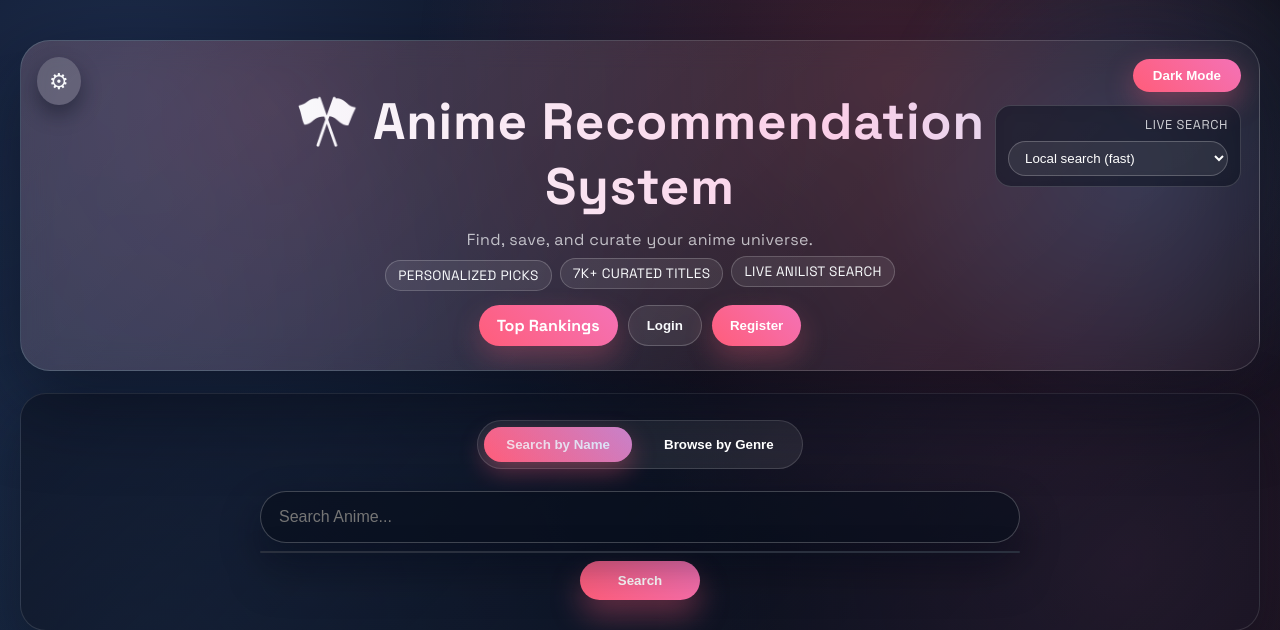
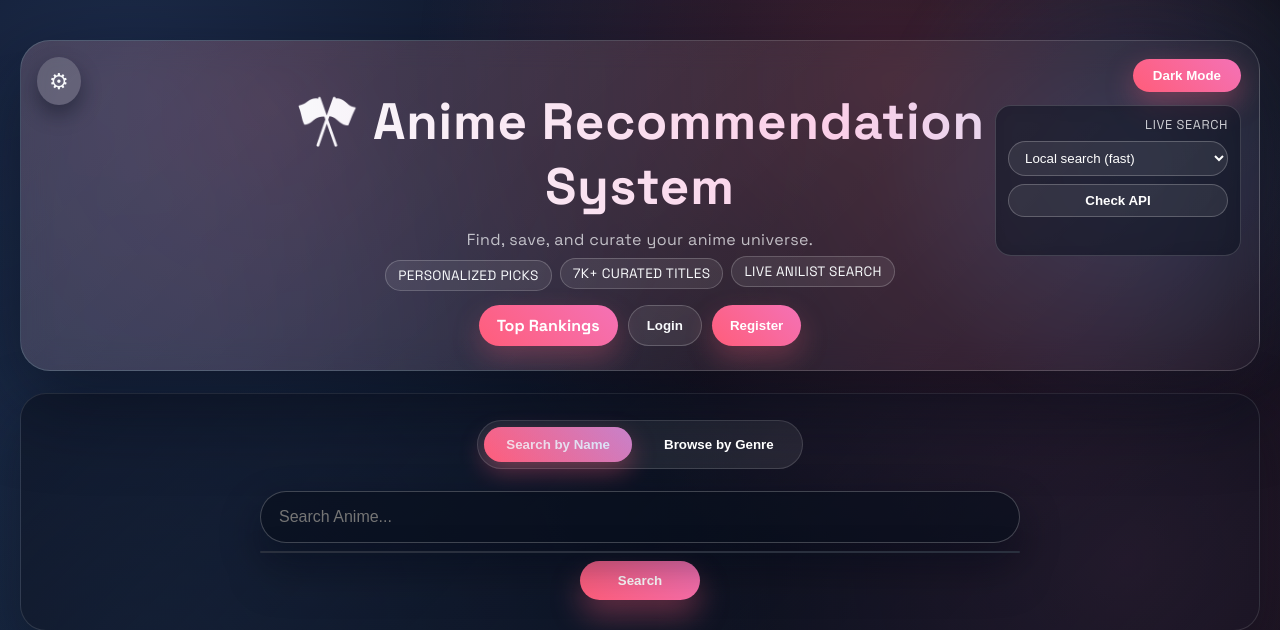
Before and after one commit to AnujShahu/Anime_Recommendation, a Flask app: page / in a window 1280 px wide. Shown: the top 630 px of the page. Run offline with Flask 3, Linux system fonts and the light colour scheme; data that the repository does not hold is empty.

Commit message:
Add API health check UI

```diff
--- a/static/script.js
+++ b/static/script.js
@@ -79,6 +79,8 @@ document.addEventListener("DOMContentLoaded", function () {
     const genreSearchBtn = document.getElementById("genreSearchBtn");
 
     const themeToggle = document.getElementById("themeToggle");
+    const apiHealthBtn = document.getElementById("apiHealthBtn");
+    const apiHealthStatus = document.getElementById("apiHealthStatus");
 
     const loginModal = document.getElementById("loginModal");
     const registerModal = document.getElementById("registerModal");
@@ -111,6 +113,29 @@ document.addEventListener("DOMContentLoaded", function () {
                 localStorage.setItem("theme", "dark");
                 themeToggle.textContent = "Dark Mode";
             }
+        });
+    }
+
+    if (apiHealthBtn && apiHealthStatus) {
+        apiHealthBtn.addEventListener("click", function () {
+            apiHealthStatus.textContent = "Checking...";
+            apiHealthStatus.className = "api-health-status checking";
+
+            fetch("/api/anilist/health")
+                .then((res) => res.json())
+                .then((data) => {
+                    if (data.ok) {
+                        apiHealthStatus.textContent = "API working";
+                        apiHealthStatus.className = "api-health-status ok";
+                    } else {
+                        apiHealthStatus.textContent = data.message || "API not working";
+                        apiHealthStatus.className = "api-health-status bad";
+                    }
+                })
+                .catch(() => {
+                    apiHealthStatus.textContent = "API route not reachable";
+                    apiHealthStatus.className = "api-health-status bad";
+                });
         });
     }
 
--- a/static/style.css
+++ b/static/style.css
@@ -213,7 +213,44 @@ body::before {
     width: 220px;
 }
 
+.api-health-btn {
+    width: 220px;
+    padding: 8px 12px;
+    border-radius: 999px;
+    border: 1px solid rgba(255, 255, 255, 0.22);
+    background: rgba(255, 255, 255, 0.08);
+    color: #fff;
+    cursor: pointer;
+    font-weight: 700;
+}
+
+.api-health-status {
+    width: 220px;
+    min-height: 20px;
+    font-size: 0.82rem;
+    text-align: right;
+    color: var(--text-muted);
+}
+
+.api-health-status.ok {
+    color: #86efac;
+}
+
+.api-health-status.bad {
+    color: #fca5a5;
+}
+
+.api-health-status.checking {
+    color: #bae6fd;
+}
+
 body.light-mode .status-select {
+    background: rgba(255, 255, 255, 0.95);
+    color: #0f172a;
+    border-color: rgba(15, 23, 42, 0.2);
+}
+
+body.light-mode .api-health-btn {
     background: rgba(255, 255, 255, 0.95);
     color: #0f172a;
     border-color: rgba(15, 23, 42, 0.2);
--- a/templates/index.html
+++ b/templates/index.html
@@ -94,6 +94,8 @@
             <option value="FINISHED">Completed (FINISHED)</option>
             <option value="NOT_YET_RELEASED">Upcoming (NOT_YET_RELEASED)</option>
         </select>
+        <button type="button" id="apiHealthBtn" class="api-health-btn">Check API</button>
+        <div id="apiHealthStatus" class="api-health-status" aria-live="polite"></div>
     </div>
     {% endif %}
 </div>
```
